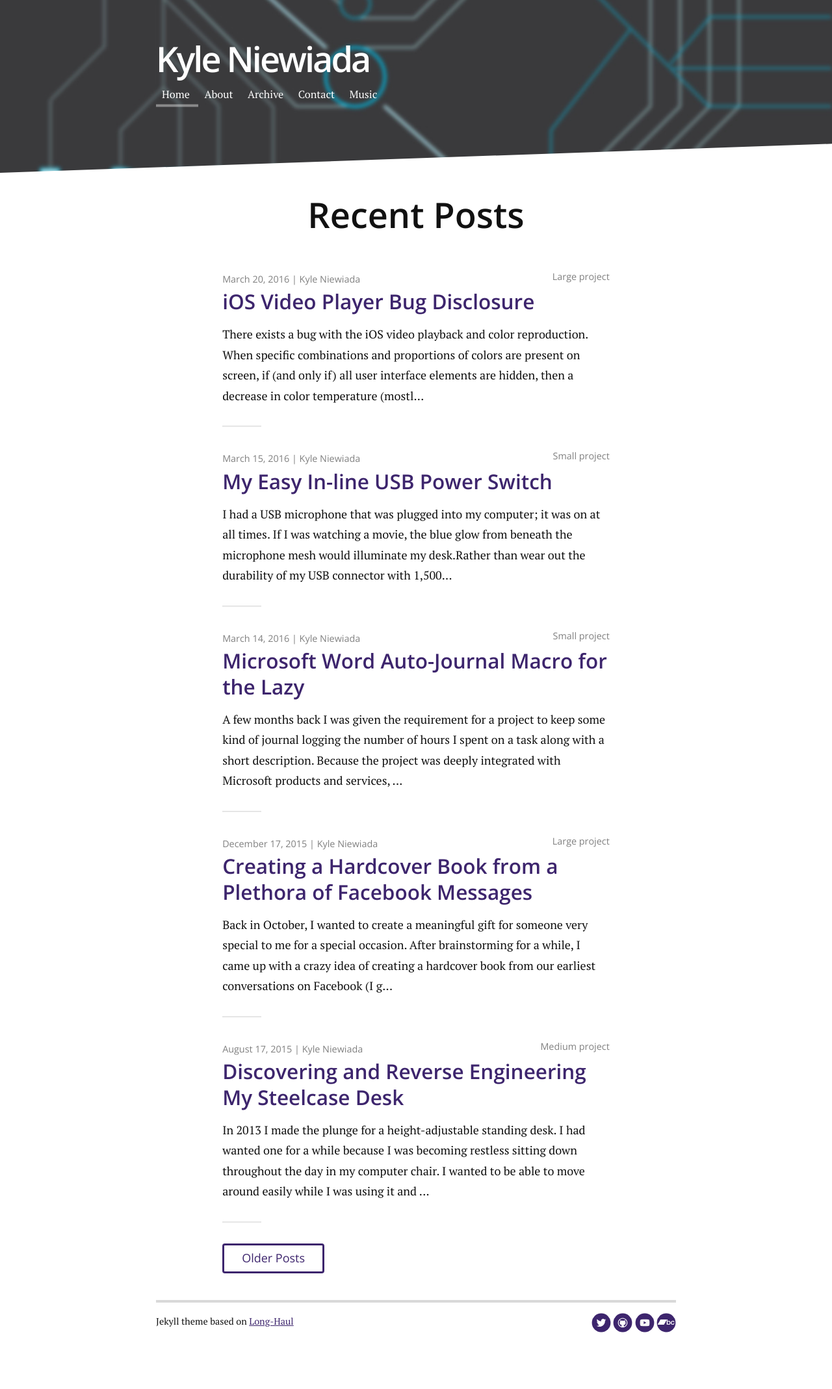
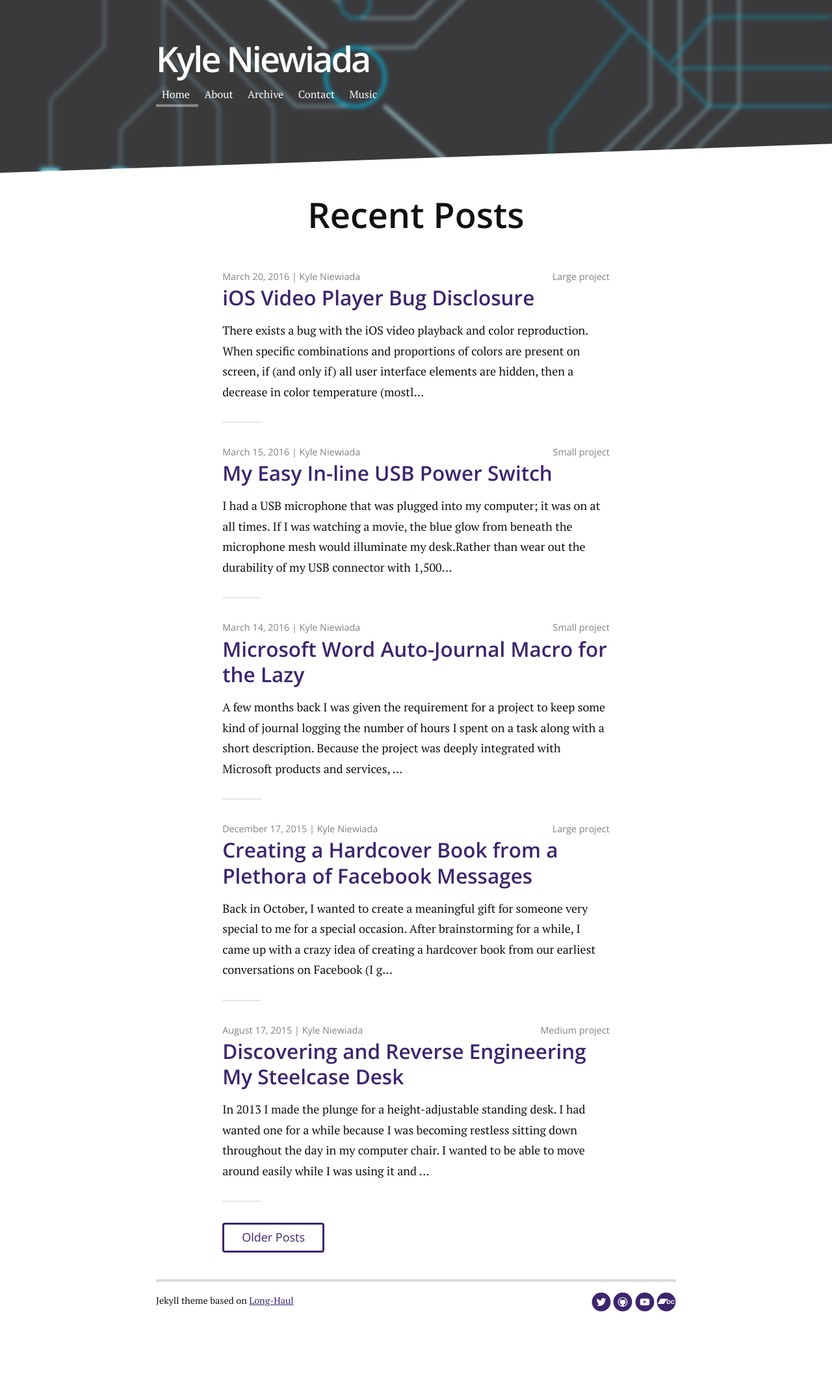
Before and after one commit to aav7fl/website-legacy, a Jekyll site: the page built from index.html, in a window 1280 px wide. Shown: the whole page at 65% size. Built offline with Jekyll 4.4.1, drawn with Linux system fonts in a browser that asks for light colours; nearby versions of some CDN libraries; the list of posts is cut into pages by our own code; after the commit the page ends 2106 px from its top, so only the background shows below that.

Commit message:
Add div to aligh floats above title. Auto overflow to prevent title from falling into metadata.

```diff
--- a/assets/css/style.css
+++ b/assets/css/style.css
@@ -1342,6 +1342,7 @@
   font-family: "Open Sans", Helvetica, Arial, sans-serif;
   font-weight: 300;
   font-size: .8em;
+  float: left;
 }
 .posts li .tag {
   color: gray;
--- a/index.html
+++ b/index.html
@@ -8,7 +8,7 @@
   <ul class="posts noList">
     {% for post in paginator.posts %}
       <li>
-        <span class="meta">{{ post.date | date: '%B %d, %Y' }} | {{ post.author }}</span><span class="tag">{{ post.tag | capitalize}}</span>
+        <div style="overflow: auto;"><span class="meta">{{ post.date | date: '%B %d, %Y' }} | {{ post.author }}</span><span class="tag">{{ post.tag | capitalize}}</span></div>
         <h3><a class="post-link" href="{{ post.url | prepend: site.baseurl }}">{{ post.title }}</a></h3>
         <p class="description">{% if post.description %}{{ post.description | strip_html | strip_newlines | truncate: 250 }}{% else %}{{ post.content | strip_html | strip_newlines | truncate: 250 }}{% endif %}</p>
       </li>
```
